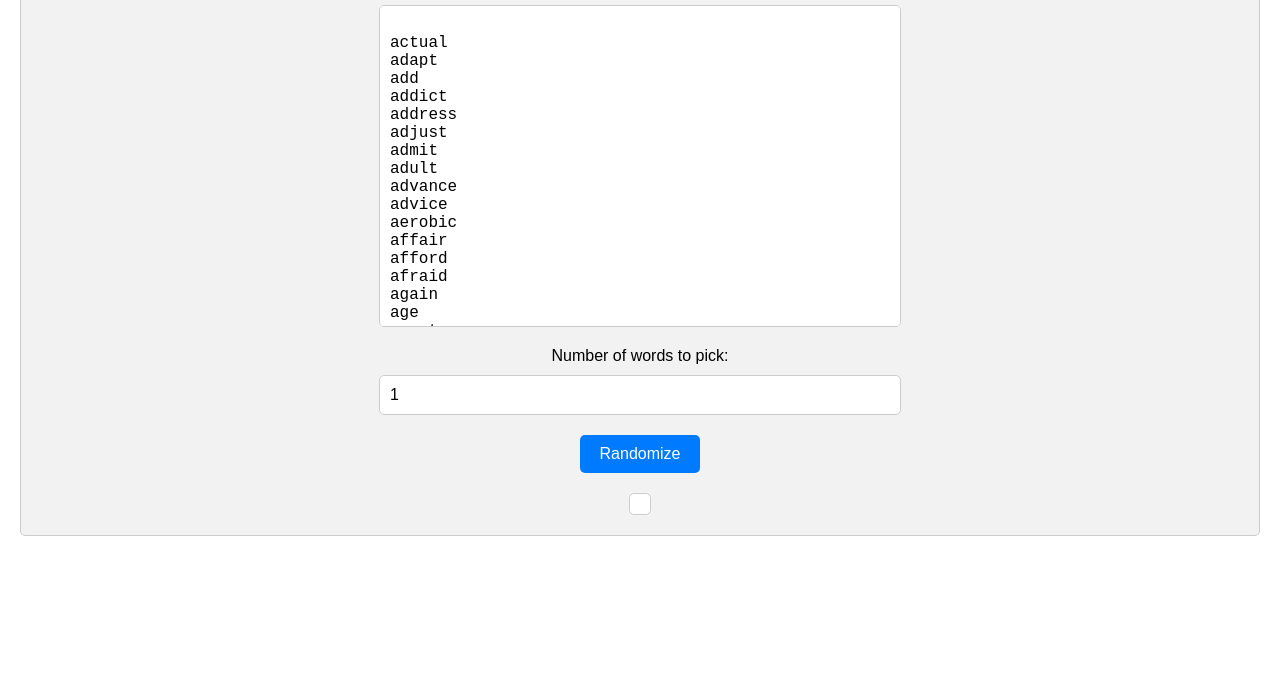
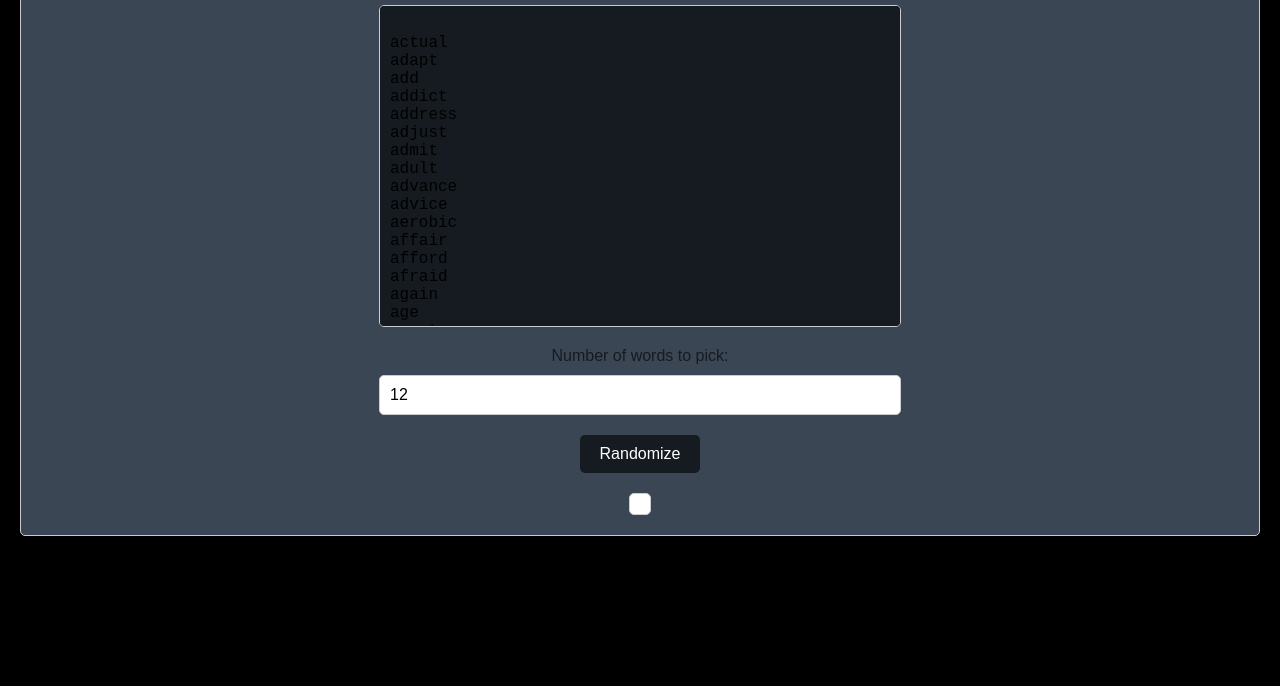
Before and after one commit to hasin404/rendomize-word, a plain HTML site: page index.html in a window 1280 px wide. Shown: the part 114-800 px from the top of the page. Drawn offline with Linux system fonts and the light colour scheme.

Commit message:
last commit

```diff
--- a/index.html
+++ b/index.html
@@ -9,6 +9,7 @@
             font-family: Arial, sans-serif;
             margin: 0;
             padding: 0;
+            background-color: black;
         }
         .container {
             display: flex;
@@ -17,8 +18,9 @@
             padding: 20px;
             margin: 20px;
             border: 1px solid #ccc;
+            color: #161b22;
             border-radius: 5px;
-            background-color: #f2f2f2;
+            background-color: #3b4655;
         }
         h1 {
             font-size: 2rem;
@@ -34,6 +36,8 @@
             border: 1px solid #ccc;
             border-radius: 5px;
             font-size: 1rem;
+            background-color: #161b22;
+
         }
         label {
             display: block;
@@ -47,10 +51,11 @@
             border: 1px solid #ccc;
             border-radius: 5px;
             font-size: 1rem;
+            background-color: #ffffff;
         }
         button {
             padding: 10px 20px;
-            background-color: #007bff;
+            background-color: #161b22;
             color: #fff;
             border: none;
             border-radius: 5px;
@@ -58,7 +63,7 @@
             cursor: pointer;
         }
         button:hover {
-            background-color: #0056b3;
+            background-color: #3e5977;
         }
         .result {
             margin-top: 20px;
@@ -69,6 +74,7 @@
             font-size: 1rem;
             white-space: pre-wrap;
         }
+
     </style>
 </head>
 <body>
@@ -2126,7 +2132,7 @@ zone
 zoo
 </textarea>
         <label for="numberOfWords">Number of words to pick:</label>
-        <input type="number" id="numberOfWords" value="1" min="1">
+        <input type="number" id="numberOfWords" value="12" min="12">
         <button id="randomize">Randomize</button>
         <div class="result" id="result"></div>
     </div>
```
